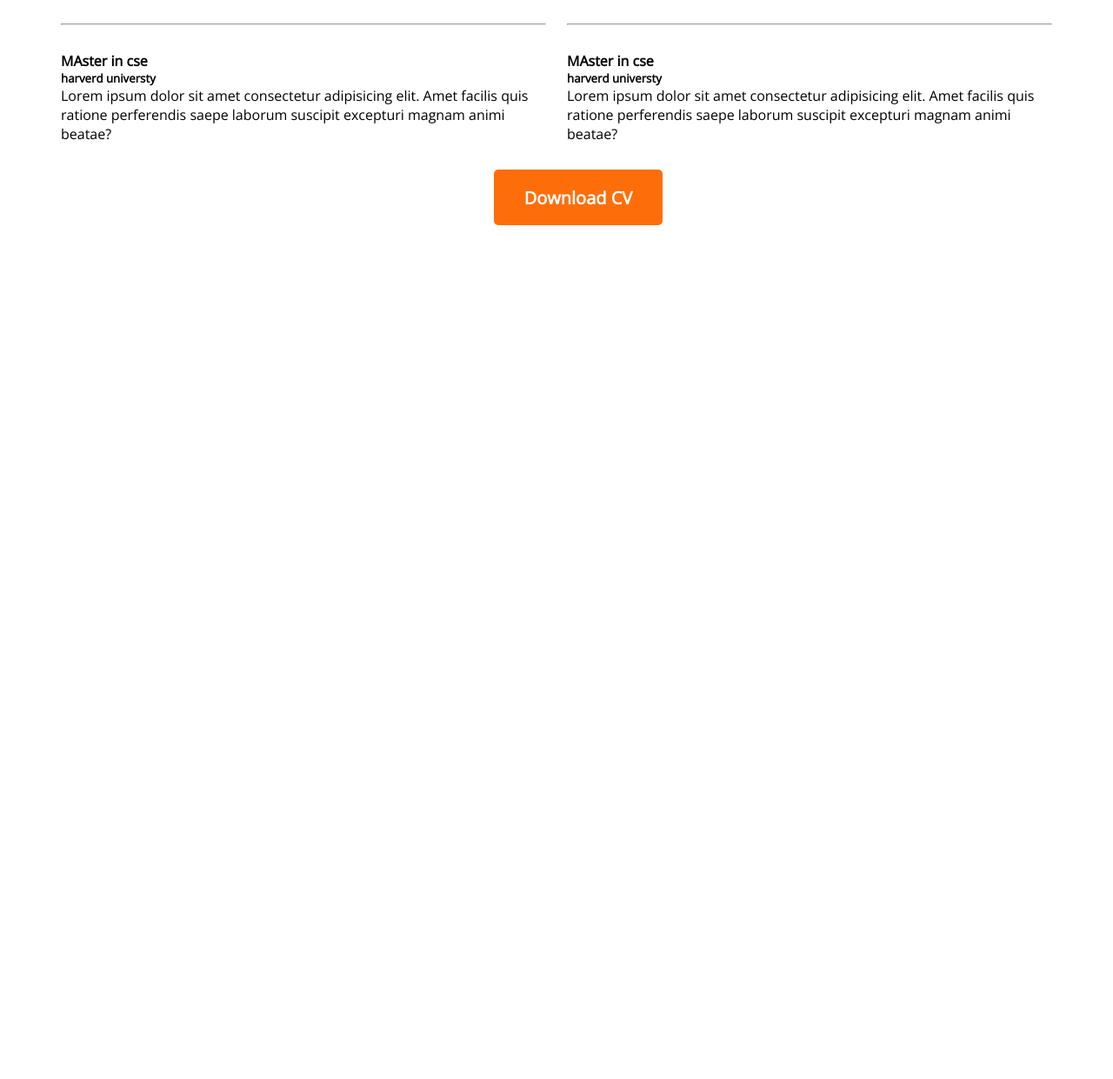
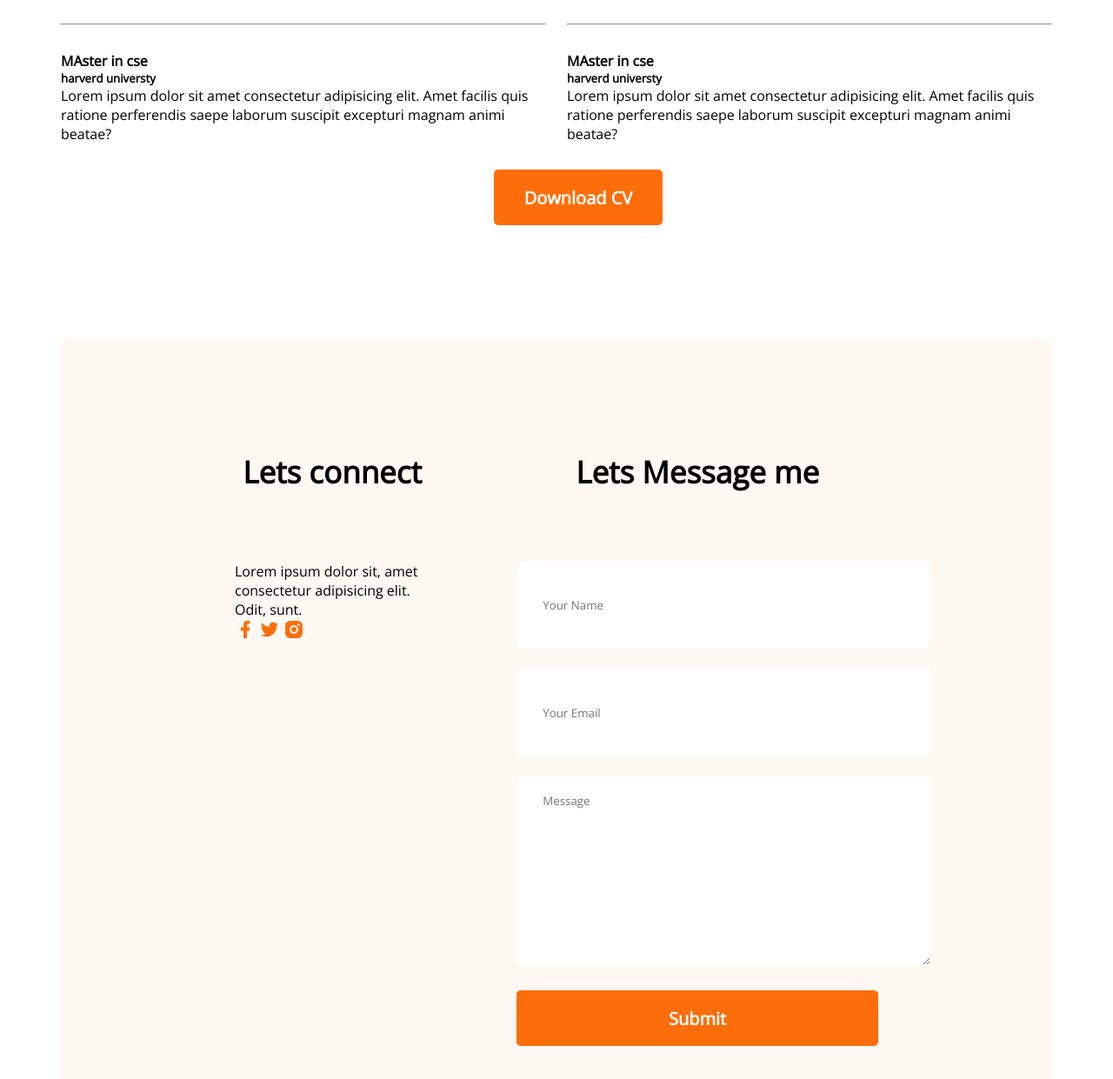
Before and after one commit to humaira1997/developer-portfolio, a plain HTML site: page index.html in a window 1280 px wide. Shown: the part 2763-4004 px from the top of the page at 87% size. Before the commit the page ends 3022 px from the top, so only its background shows below. Drawn offline with nearby package versions, Linux system fonts and the light colour scheme.

```diff
--- a/index.html
+++ b/index.html
@@ -147,10 +147,42 @@
     </button>
 </div>
 </section>
-    </main>
-    <footer>
+
+<!-- contact section -->
+<section class="contact">
+<div>
+<h3 class="section-title">Lets connect</h3>
+<p class="section-descriptin">
+    Lorem ipsum dolor sit, amet consectetur adipisicing elit. Odit, sunt.
+</p>
+<a href="">
+    <img src="images/icons/facebook.png" alt="">
+</a>
+<a href="">
+    <img src="images/icons/twitter.png" alt="">
+</a>
+<a href="">
+    <img src="images/icons/insta.png" alt="">
+</a>
+</div>
+<div>
+    <h3 class="section-title">Lets Message me</h3>
+<form action="">
+    <input type="text" name="" id="" placeholder="Your Name">
+    <input type="email" name="" id="" placeholder="Your Email">
+    <textarea name="" id="" cols="30" rows="10" placeholder="Message"></textarea>
+<input class="button-primary" type="submit" value="Submit">
 
 
+</form>
+
+</div>
+
+</section>
+
+    </main>
+
+    <footer>
 
     </footer>
 
--- a/styles/portfolio.css
+++ b/styles/portfolio.css
@@ -1,4 +1,4 @@
-* {
+*{
     margin: 0;
     font-family: 'Open Sans', sans-serif;
 
@@ -187,3 +187,28 @@
     margin-left: 50px;
     text-align: center;
 }
+/* contact style */
+.contact{
+    display: flex;
+    gap: 100px;
+    background: #FFF8F3;
+    padding: 130px 200px;
+}
+.contact.section-title{
+    text-align: left;
+
+}
+.contact input, textarea{
+    margin-bottom: 24px;
+    border: 0;
+    width: 100%;
+    padding: 18px 30px;
+}
+input{
+    height: 64px;
+}
+
+.contact a{
+    text-decoration: none;
+
+}
```
